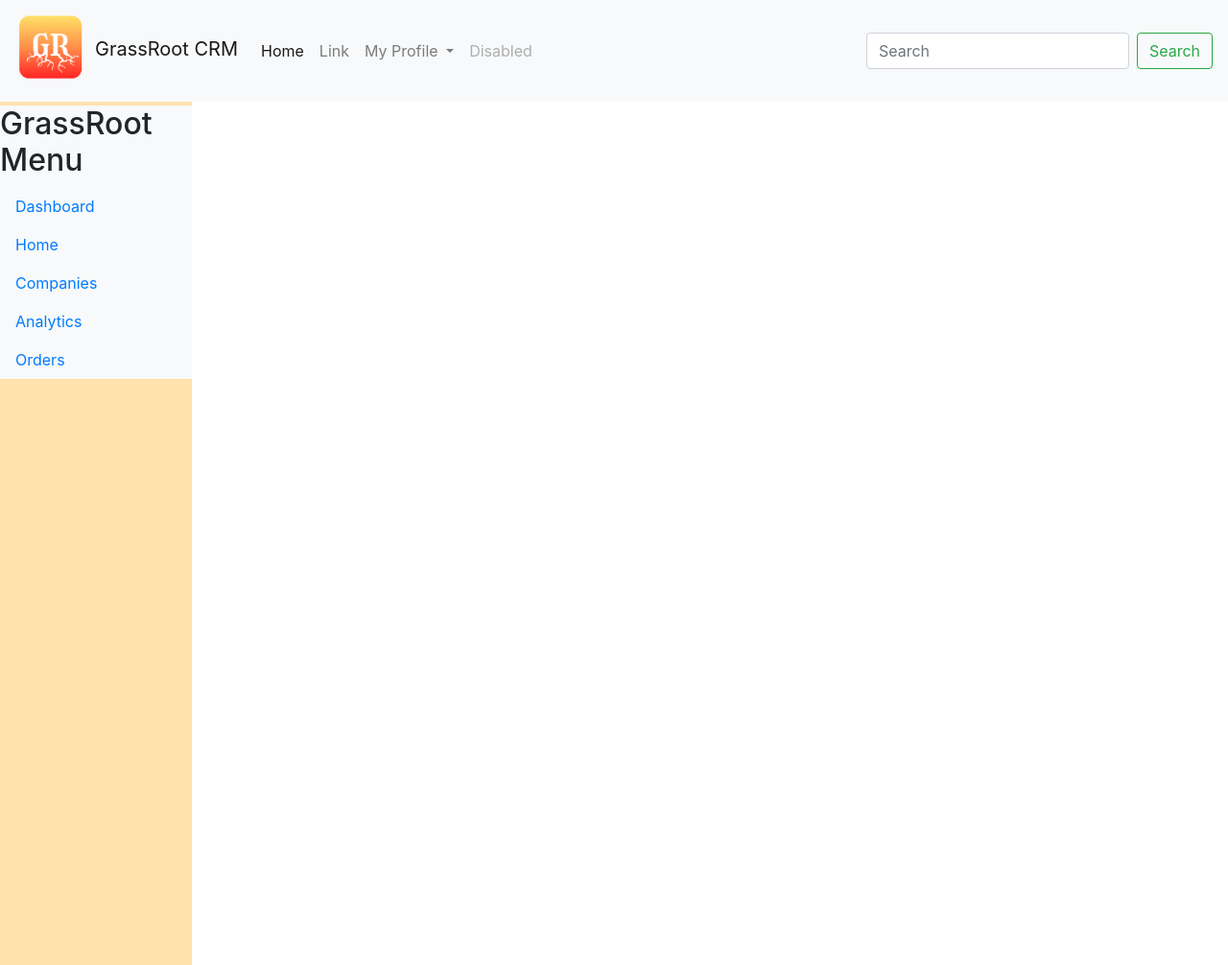
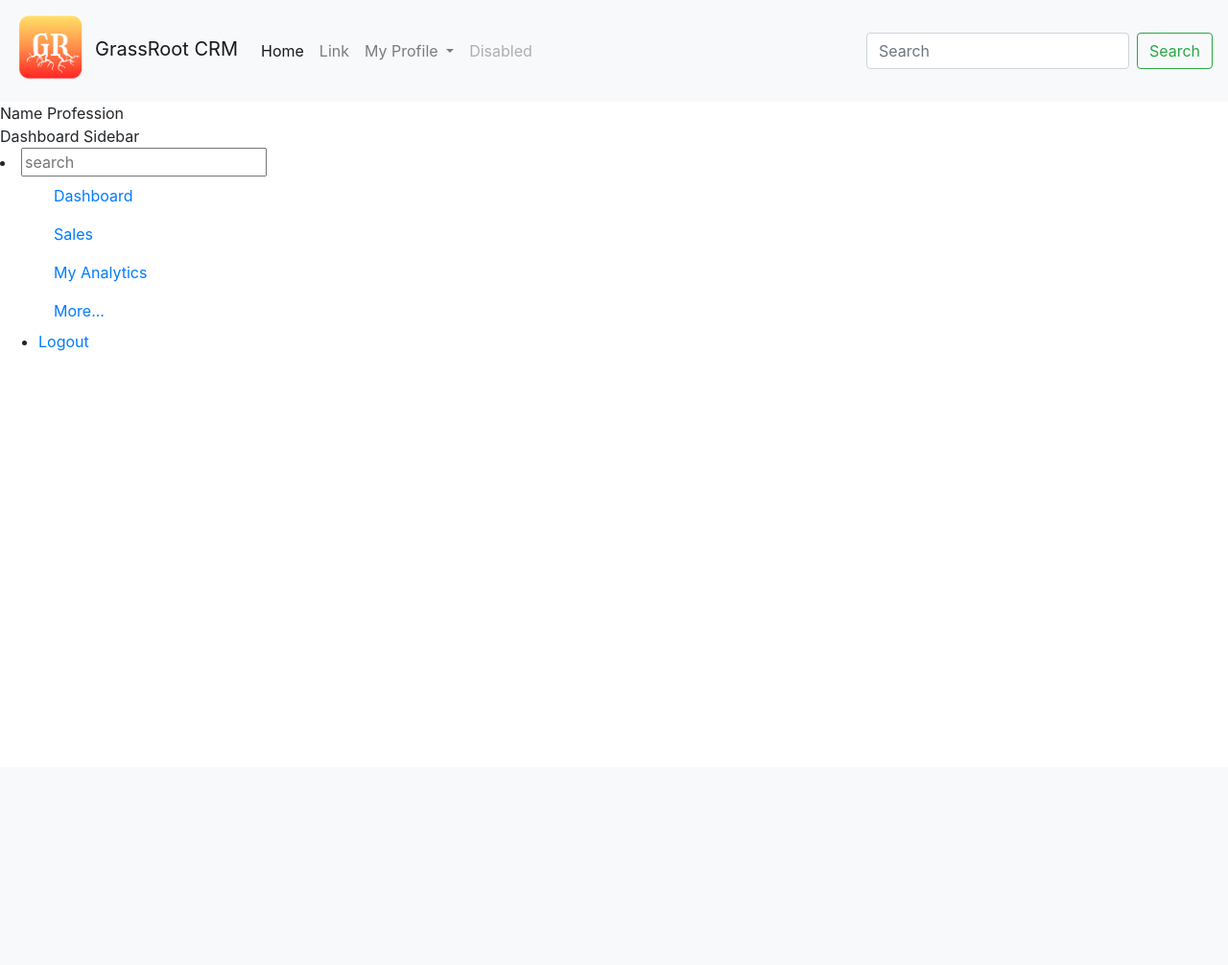
Before and after one commit to Jacob-Pritchett1/CRM, a Flask app: page / in a window 1280 px wide. Shown: the whole page at 96% size. After the commit the page ends 366 px from the top, so only its background shows below. Run offline with Flask 3, Linux system fonts and the light colour scheme.

Commit message:
Update index.html
Changes to the Sidebar structure.

```diff
--- a/templates/index.html
+++ b/templates/index.html
@@ -52,41 +52,62 @@
             </form>
         </div>
     </nav>
-    <div class="container-fluid custom-container">
-        <div class="row">
-            <div class="flex-wrap">
-                <div class="bg-light text-decoration-none mt-1 align-items-center text-black">
-                    <a class="d-flex text-decoration-none align-items-center">
-                        <h2>GrassRoot Menu</h2>
-                    </a>
-                    <ul class="nav nav-pills flex-column">
-                        <li class="nav-item">
-                            <a href="#" class="nav-link text-black">
-                                <i class="fs-5 fa fa-guage"></i><span class="fs-4 ms-3 d-none d-sm-inline">Dashboard</span>
+    <div class="sidebar">
+        <header>
+            <div class="image-text">
+                <!-- <span class="image">
+                    <img src="/static/CRMlogo-final.png" alt="GCRM Logo">
+                </span> -->
+                <div class="text logo-text">
+                    <span class="name">Name</span>
+                    <span class="profession">Profession</span>
+                </div>
+            </div>
+            <i class="bx bx-chevron-right toggle"></i>
+        </header>
+        <section class="home">
+            <div class="text">Dashboard Sidebar</div>
+        </section>
+        <div class="menu-bar">
+            <div class="menu">
+                <li class="search-box">
+                    <i class="bx bx-search icon"></i>
+                    <input type="text" placeholder="search">
+                </li>
+                <ul class="menu-links">
+                    <li class="nav-link">
+                        <a href="#">
+                            <i class="bx bx-home-alt icon"></i>
+                            <span class="text nav-text">Dashboard</span>
                         </a>
                     </li>
-                        <li class="nav-item">
-                            <a href="#" class="nav-link text-black">
-                                <i class="fs-5 fa fa-house"></i><span class="fs-4 ms-3 d-none d-sm-inline">Home</span>
+                    <li class="nav-link">
+                        <a href="#">
+                            <i class="bx bx-bar-chart-alt-2 icon"></i>
+                            <span class="text nav-text">Sales</span>
                         </a>
                     </li>
-                        <li class="nav-item">
-                            <a href="#" class="nav-link text-black">
-                                <i class="fs-5 fa fa-users"></i><span class="fs-4 ms-3 d-none d-sm-inline">Companies</span>
+                    <li class="nav-link">
+                        <a href="#">
+                            <i class="bx bx-home-alt icon"></i>
+                            <span class="text nav-text">My Analytics</span>
                         </a>
                     </li>
-                        <li class="nav-item">
-                            <a href="#" class="nav-link text-black">
-                                <i class="fs-5 fa fa-clipboard"></i><span class="fs-4 ms-3 d-none d-sm-inline">Analytics</span>
+                    <li class="nav-link">
+                        <a href="#">
+                            <i class="bx bx-home-alt icon"></i>
+                            <span class="text nav-text">More...</span>
                         </a>
                     </li>
-                        <li class="nav-item">
-                            <a href="#" class="nav-link text-black">
-                                <i class="fs-5 fa fa-grid-2"></i><span class="fs-4 d-none ms-3 d-sm-inline">Orders</span>
+                    <div class="bottom-content-sidebar">
+                        <li class="">
+                            <a href="">
+                                <i class="bx bx-log-out icon"></i>
+                                <span class="text nav-text">Logout</span>
                             </a>
                         </li>
+                    </div>
                 </ul>
-                </div>
             </div>
         </div>
     </div>
```
Lines whose indentation alone changed are shown as unchanged.
